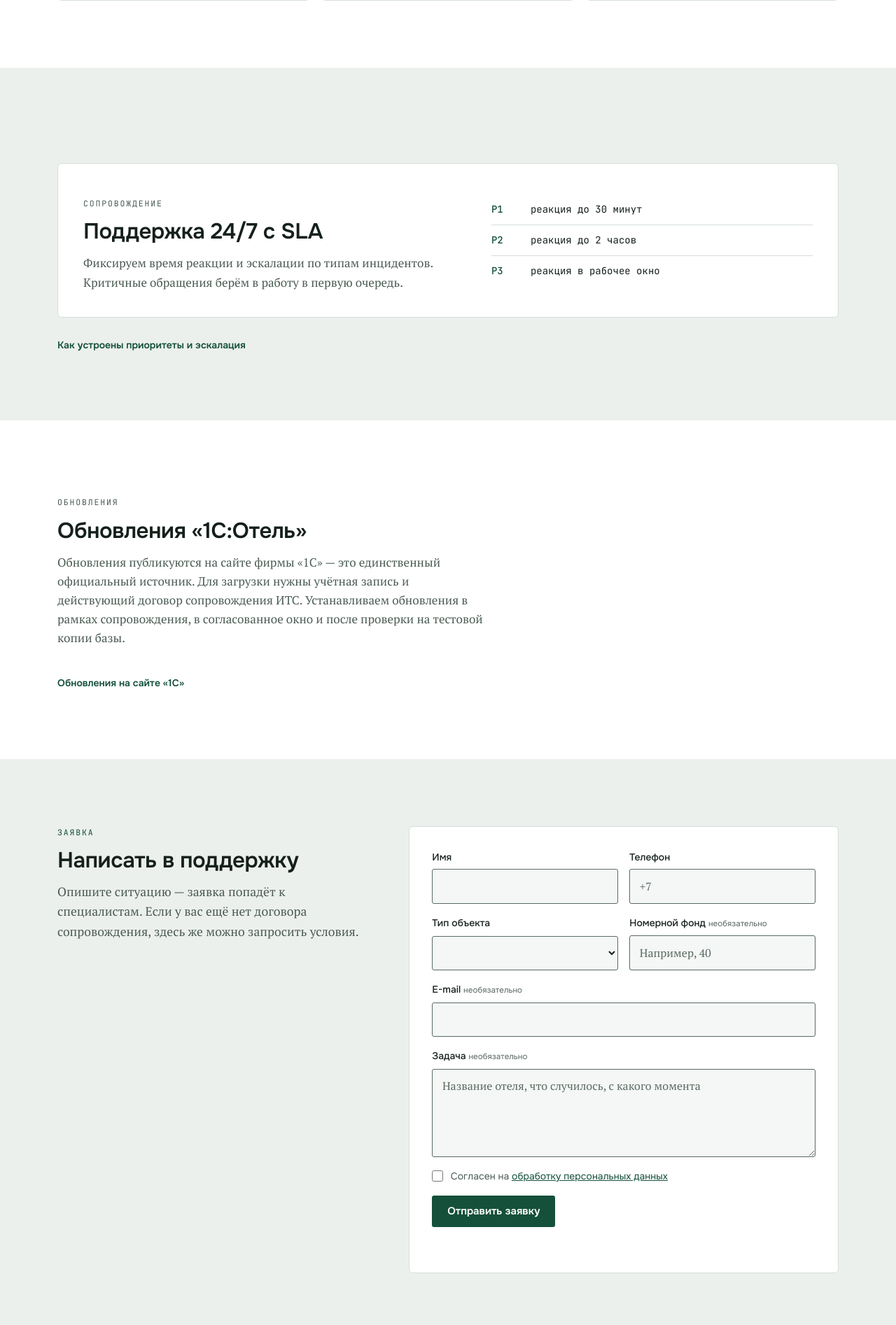
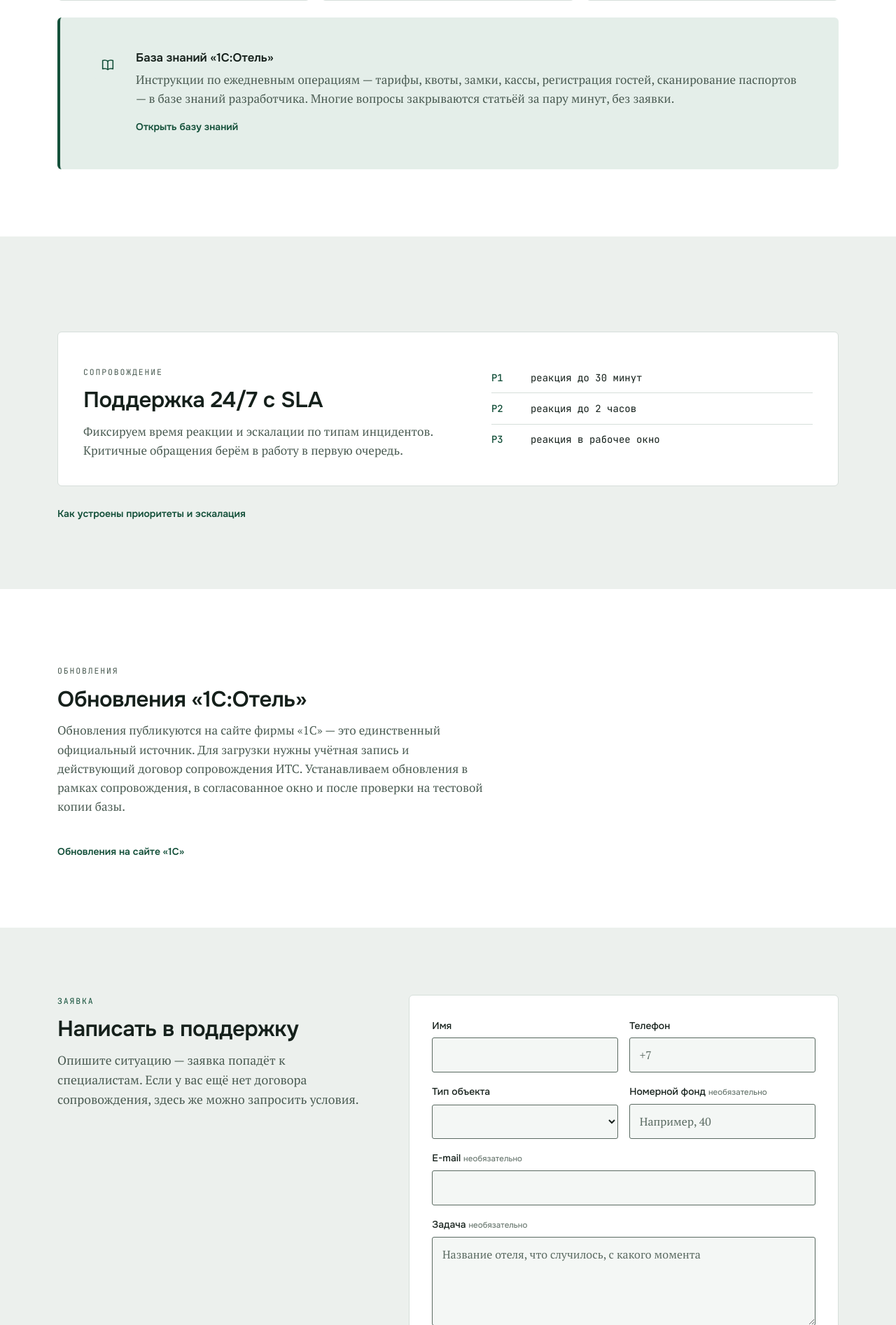
Before and after one commit to 1997-LeVoN-2020/texbiz, a Django app: template templates/web/support.html in a window 1280 px wide. Shown: the part 997-2891 px from the top of the page at 70% size. Run offline with Django 5.2, Linux system fonts and the light colour scheme; the template is opened without the code that fills it, so the values that code supplies are empty.

Commit message:
Point the support page at the 1C:Hotel knowledge base
Many day-to-day questions are answered by the vendor's own articles, so
the support page now links there before the request form.

Co-Authored-By: Claude Opus 5 <noreply@anthropic.com>

```diff
--- a/static/css/main.css
+++ b/static/css/main.css
@@ -543,6 +543,10 @@ p { margin: 0; }
 }
 .panel .lead { margin-top: 1rem; }
 .panel .chips li { background: var(--paper); }
+.panel-inline { display: flex; gap: 1.25rem; align-items: flex-start; margin-top: 1.5rem; }
+.panel-inline h3 { font-size: 1.05rem; margin-bottom: .5rem; }
+.panel-inline p { color: var(--ink-2); margin-bottom: .75rem; }
+@media (max-width: 520px) { .panel-inline { flex-direction: column; } }
 
 .benefits {
   display: grid;
--- a/templates/web/support.html
+++ b/templates/web/support.html
@@ -37,6 +37,14 @@
         <p>Большинство вопросов решается удалённо: специалист подключается к сеансу, номер которого вы называете сами, и только на время работы. Мы никогда не просим открыть доступ, если вы не обращались в поддержку.</p>
       </article>
     </div>
+    <div class="panel panel-inline">
+      <span class="icon-tile">{% icon "EDU" %}</span>
+      <div>
+        <h3>База знаний «1С:Отель»</h3>
+        <p>Инструкции по ежедневным операциям — тарифы, квоты, замки, кассы, регистрация гостей, сканирование паспортов — в базе знаний разработчика. Многие вопросы закрываются статьёй за пару минут, без заявки.</p>
+        <a class="more" href="https://support.1chotel.ru/knowledge_base/" target="_blank" rel="noopener">Открыть базу знаний</a>
+      </div>
+    </div>
   </div>
 </section>
 
```
